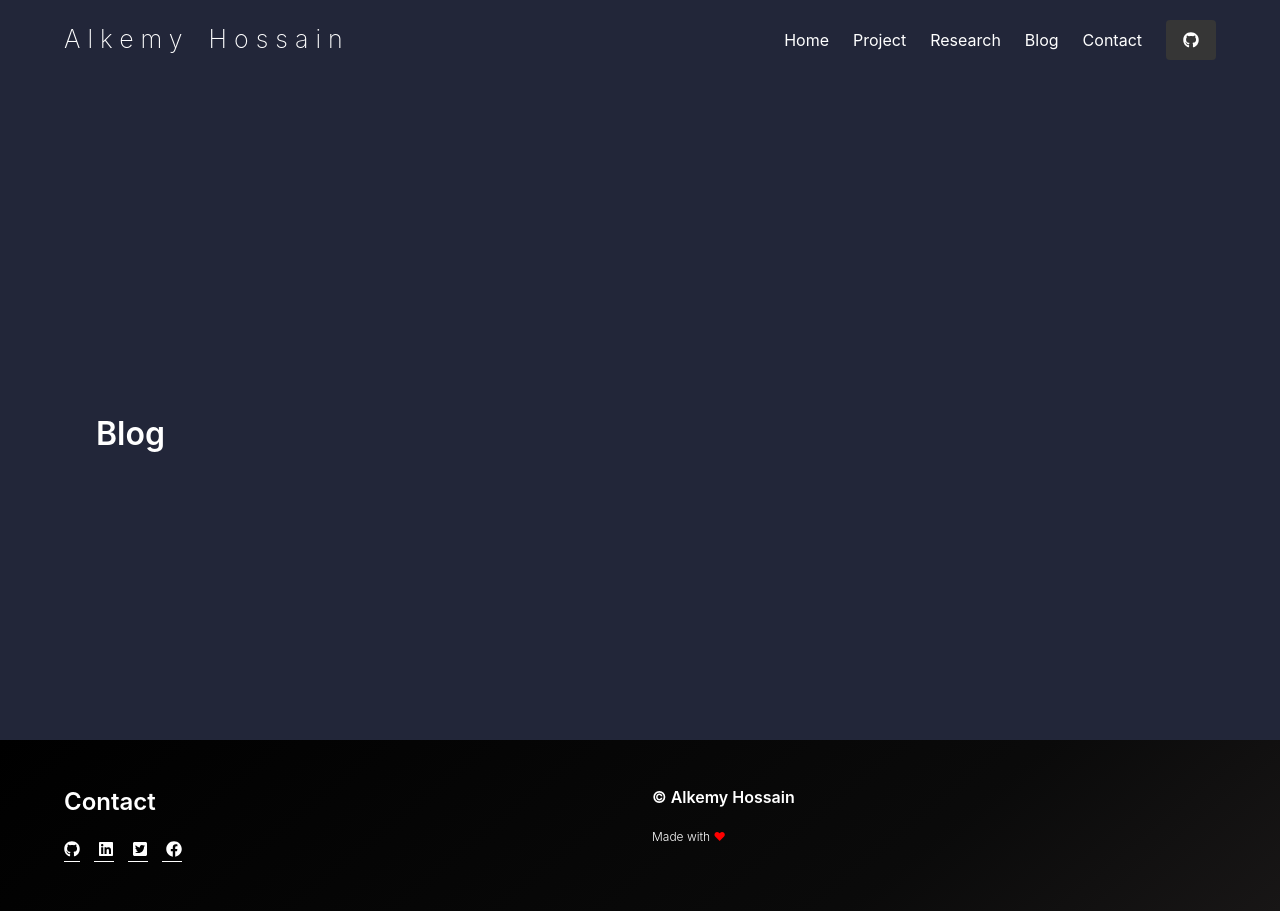
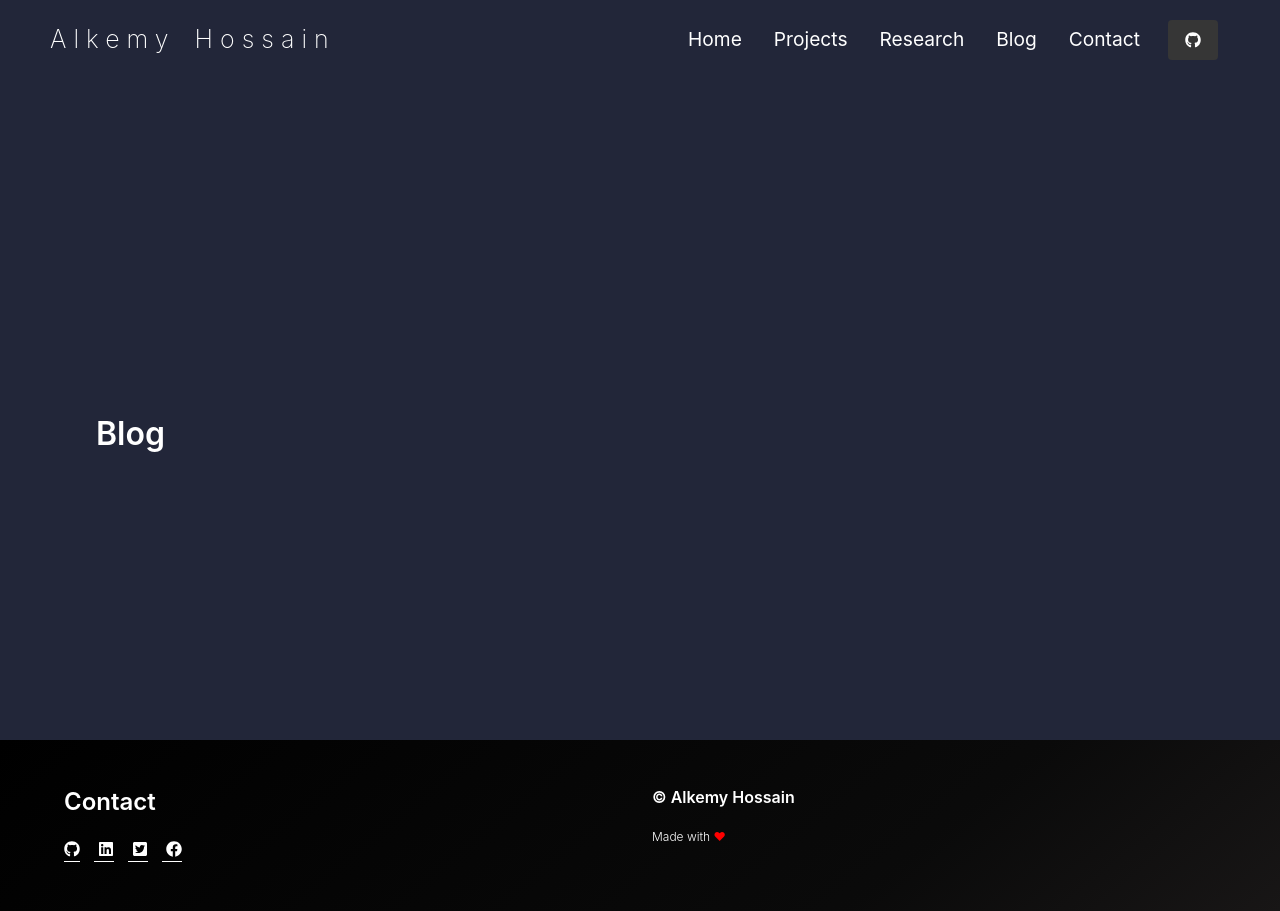
Before and after one commit to CsAlkemy/portfoliome, a Gatsby site: page /blog in a window 1280 px wide. Built offline with nearby package versions, Linux system fonts and the light colour scheme; Gatsby itself is replaced by a stand-in of ours.

Commit message:
Nav issue fix

```diff
--- a/gatsby-config.js
+++ b/gatsby-config.js
@@ -12,6 +12,7 @@ module.exports = {
 		bulma: 'https://bulma.io/',
 		siteUrl: `https://alkemyme.netlify.app/`
 	},
+	plugins: [`gatsby-plugin-styled-components`],
 	plugins: [
 		'gatsby-plugin-react-helmet',
 		{
@@ -36,6 +37,7 @@ module.exports = {
 				orientation: 'portrait'
 			}
 		},
+
 		`gatsby-plugin-sass`,
 		{
 			resolve: `gatsby-plugin-google-analytics`,
--- /dev/null
+++ b/src/components/Navbar/Navbar.elements.js
@@ -0,0 +1,138 @@
+import styled from 'styled-components';
+import { FaMagento } from 'react-icons/fa';
+import { Link } from 'gatsby';
+import { Container } from '../../globalStyles';
+
+export const Nav = styled.nav`
+  background: #222639;
+  display: flex;
+  justify-content: center;
+  align-items: center;
+  font-size: 1.2rem;
+  position: sticky;
+  top: 0;
+  z-index: 999;
+`;
+
+export const NavbarContainer = styled(Container)`
+  display: flex;
+  justify-content: space-between;
+  height: 80px;
+
+  ${Container}
+`;
+
+export const NavLogo = styled(Link)`
+  color: #fff;
+  justify-self: flex-start;
+  cursor: pointer;
+  text-decoration: none;
+  font-size: 2rem;
+  display: flex;
+  align-items: center;
+`;
+
+export const NavIcon = styled(FaMagento)`
+  margin-right: 0.5rem;
+`;
+
+export const MobileIcon = styled.div`
+  display: none;
+
+  @media screen and (max-width: 960px) {
+    display: block;
+    position: absolute;
+    top: 0;
+    right: 0;
+    transform: translate(-100%, 60%);
+    font-size: 1.8rem;
+    cursor: pointer;
+  }
+`;
+
+export const NavMenu = styled.ul`
+  display: flex;
+  align-items: center;
+  list-style: none;
+  text-align: center;
+
+  @media screen and (max-width: 960px) {
+    display: flex;
+    flex-direction: column;
+    width: 100%;
+    height: 90vh;
+    position: absolute;
+    top: 80px;
+    left: ${({ click }) => (click ? 0 : '-100%')};
+    opacity: 1;
+    transition: all 0.5s ease;
+    background: #222639;
+  }
+`;
+
+export const NavItem = styled.li`
+  height: 40px;
+  border-bottom: 1px solid transparent;
+
+
+  &:hover {
+    border-bottom: 2px solid #3273dc;
+  }
+  &:hover {
+      color:#3273dc;
+  }
+
+  @media screen and (max-width: 960px) {
+    width: 100%;
+
+    &:hover {
+      border: none;
+    }
+  }
+`;
+
+export const NavItemBtn = styled.li`
+  @media screen and (max-width: 960px) {
+    display: flex;
+    justify-content: center;
+    align-items: center;
+    width: 100%;
+    height: 120px;
+  }
+`;
+
+export const NavLinks = styled(Link)`
+  color: #fff;
+  display: flex;
+  align-items: center;
+  text-decoration: none;
+  padding: 0.5rem 1rem;
+  height: 100%;
+
+  &:hover{
+      color: #ffffff;
+  }
+
+  @media screen and (max-width: 960px) {
+    text-align: center;
+    width: 100%;
+    display: table;
+
+    &:hover {
+      color: #4b59f7;
+      transition: all 0.3s ease;
+    }
+  }
+`;
+
+export const NavBtnLink = styled(Link)`
+  display: flex;
+  justify-content: center;
+  align-items: center;
+  text-decoration: none;
+  padding: 8px 16px;
+  height: 100%;
+  width: 100%;
+  border: none;
+  outline: none;
+`;
--- /dev/null
+++ b/src/components/Navbar/Navbar.js
@@ -0,0 +1,94 @@
+import React, { useState, useEffect } from "react";
+import { FaBars, FaTimes } from "react-icons/fa";
+import { IconContext } from "react-icons/lib";
+import { FaGithub } from "react-icons/fa";
+import {
+  Nav,
+  NavbarContainer,
+  NavLogo,
+  MobileIcon,
+  NavMenu,
+  NavItem,
+  NavItemBtn,
+  NavLinks,
+} from "./Navbar.elements";
+
+function Navbar() {
+  const [click, setClick] = useState(false);
+  const [button, setButton] = useState(true);
+
+  const handleClick = () => setClick(!click);
+  const closeMobileMenu = () => setClick(false);
+
+  const showButton = () => {
+    if (window.innerWidth <= 960) {
+      setButton(false);
+    } else {
+      setButton(true);
+    }
+  };
+
+  useEffect(() => {
+    showButton();
+  }, []);
+
+  return (
+    <>
+      <IconContext.Provider value={{ color: "#fff" }}>
+        <Nav>
+          <NavbarContainer>
+            <NavLogo to="/" onClick={closeMobileMenu}>
+              <h1 className="heroFont">Alkemy Hossain</h1>
+            </NavLogo>
+            <MobileIcon onClick={handleClick}>
+              {click ? <FaTimes /> : <FaBars />}
+            </MobileIcon>
+            <NavMenu onClick={closeMobileMenu} click={click}>
+              <NavItem>
+                <NavLinks to="/" onClick={closeMobileMenu}>
+                  Home
+                </NavLinks>
+              </NavItem>
+              <NavItem>
+                <NavLinks to="/project" onClick={closeMobileMenu}>
+                  Projects
+                </NavLinks>
+              </NavItem>
+              <NavItem>
+                <NavLinks to="/research" onClick={closeMobileMenu}>
+                  Research
+                </NavLinks>
+              </NavItem>
+              <NavItem>
+                <NavLinks to="/blog" onClick={closeMobileMenu}>
+                  Blog
+                </NavLinks>
+              </NavItem>
+              <NavItem>
+                <NavLinks to="/contact" onClick={closeMobileMenu}>
+                  Contact
+                </NavLinks>
+              </NavItem>
+              <NavItemBtn>
+                  <div className="navbar-item">
+                      <div className="">
+                        <a
+                          className="button is-dark"
+                          href="https://github.com/CsAlkemy"
+                          target="_blank"
+                          rel="noreferrer"
+                        >
+                          <FaGithub></FaGithub>
+                        </a>
+                      </div>
+                  </div>
+              </NavItemBtn>
+            </NavMenu>
+          </NavbarContainer>
+        </Nav>
+      </IconContext.Provider>
+    </>
+  );
+}
+
+export default Navbar;
--- a/src/components/contact_form.js
+++ b/src/components/contact_form.js
@@ -18,6 +18,7 @@ const contact_form = (props) => (
           type="text"
           name="message"
           placeholder="Message"
+          required
         />
       </div>
       <div className='control'>
--- a/src/components/layout.js
+++ b/src/components/layout.js
@@ -2,13 +2,13 @@ import React from 'react';
 
 import './style.scss';
 import Footer from './footer';
-import Navbar from './navbar';
+import Navbar2 from './Navbar/Navbar';
 import Helmet from './helmet';
 
 const Layout = (props) => (
 	<div>
 		<Helmet />
-		<Navbar />
+		<Navbar2 />
 		{props.children}
 		<Footer />
 	</div>
--- a/src/components/style.scss
+++ b/src/components/style.scss
@@ -9,68 +9,99 @@
 	background: linear-gradient(to right, $primary-color, $secondary-color);
 }
 
-.primaryColor{
+.primaryColor {
 	background: #222639;
 }
 
-.cardShadow{
+.cardShadow {
 	-webkit-transition: all 0.6s;
-    transition: all 0.6s;
+	transition: all 0.6s;
 }
+
 .cardShadow:hover {
-    box-shadow: 0 2px 15px 0 rgb(0, 230, 118);}
+	box-shadow: 0 2px 15px 0 rgb(0, 230, 118);
+}
+
 .center {
 	display: flex;
 	justify-content: center;
 	align-items: center;
 }
-.heroFont{
+
+.heroFont {
 	font-size: 25px;
 	font-weight: 200;
 	color: white;
 	word-spacing: 5px;
 	letter-spacing: 7px;
 }
-.fontHero{
+
+.fontHero {
 	font-size: 55px;
 	font-weight: 300;
 }
-.round1{
+
+.round1 {
 	border-radius: 0.25rem;
 	color: black;
 }
-.imagehero{
+
+.imagehero {
 	border-radius: 50rem;
 	width: 380px;
 	height: 380px;
 	margin-left: 20px;
 }
-.projectMargin{
+
+.projectMargin {
 	margin-top: 0px;
 	padding-top: 0px;
 }
-.card-imageCustom{
+
+.card-imageCustom {
 	height: 200px;
 	width: 200px;
 }
-.card_Style{
+
+.card_Style {
 	border-radius: 0.5rem;
-	background: rgba(0,128,238,0.07);
+	background: rgba(0, 128, 238, 0.07);
 }
-.card_Research{
+
+.card_Research {
 	border-radius: 0.5rem;
 }
-.customImage{
+
+.customImage {
 	height: 250px;
 	width: 290px;
 }
-.card_Research2{
+
+.card_Research2 {
 	border-radius: 1.0rem;
 	margin-bottom: 20px;
 }
 
-.common_colour{
-	background: rgba(0,128,238,0.07);
+.common_colour {
+	background: rgba(0, 128, 238, 0.07);
+}
+
+.tab-list {
+	border-bottom: 1px solid #ccc;
+	padding-left: 0;
+}
+
+.tab-list-item {
+	display: inline-block;
+	list-style: none;
+	margin-bottom: -1px;
+	padding: 0.5rem 0.75rem;
+}
+
+.tab-list-active {
+	background-color: white;
+	border: solid #ccc;
+	border-width: 1px 1px 0 1px;
 }
 
 
@@ -78,23 +109,53 @@
 	display: flex;
 	padding: 1.5rem 1.5rem;
 	line-height: 1.5rem;
+
 	a {
 		border-bottom: 1px solid;
 		color: black;
 	}
+
 	a:hover {
 		color: $secondary-color;
 	}
 }
 
 $breakpoint-tablet: 768px;
+
 @media (max-width: $breakpoint-tablet) {
-	.imagehero{
+	.imagehero {
 		display: none;
 	}
-	.customImage{
+
+	.customImage {
 		width: 90px;
 		height: 90px;
 	}
 
 }
+
+.NavLink_Mood {
+
+	color: #fff;
+	display: flex;
+	align-items: center;
+	text-decoration: none;
+	padding: 0.5rem 1rem;
+	height: 100%;
+
+	&:hover {
+		color: #ffffff;
+	}
+
+	@media screen and (max-width: 960px) {
+		text-align: center;
+		padding: 2rem;
+		width: 100%;
+		display: table;
+
+		&:hover {
+			color: #4b59f7;
+			transition: all 0.3s ease;
+		}
+	}
+}
--- /dev/null
+++ b/src/globalStyles.js
@@ -0,0 +1,49 @@
+import styled, { createGlobalStyle } from 'styled-components';
+
+const GlobalStyle = createGlobalStyle`
+  * {
+  box-sizing: border-box;
+  margin: 0;
+  padding: 0;
+  font-family: 'Source Sans Pro', sans-serif;
+ }
+`;
+
+export const Container = styled.div`
+  z-index: 1;
+  width: 100%;
+  max-width: 1300px;
+  margin-right: auto;
+  margin-left: auto;
+  padding-right: 50px;
+  padding-left: 50px;
+
+  @media screen and (max-width: 991px) {
+    padding-right: 30px;
+    padding-left: 30px;
+  }
+`;
+
+export const Button = styled.button`
+  border-radius: 4px;
+  background: ${({ primary }) => (primary ? '#4B59F7' : '#0467FB')};
+  white-space: nowrap;
+  padding: ${({ big }) => (big ? '12px 64px' : '10px 20px')};
+  color: #fff;
+  font-size: ${({ fontBig }) => (fontBig ? '20px' : '16px')};
+  outline: none;
+  border: none;
+  cursor: pointer;
+
+  &:hover {
+    transition: all 0.3s ease-out;
+    background: #fff;
+    background-color: ${({ primary }) => (primary ? '#0467FB' : '#4B59F7')};
+  }
+
+  @media screen and (max-width: 960px) {
+    width: 100%;
+  }
+`;
+
+export default GlobalStyle;
```
Also changed, not shown: package.json (+6 -2 lines), src/components/indexAbout.js (+5 -2 lines), My-icon.png (added), 2 other files.
